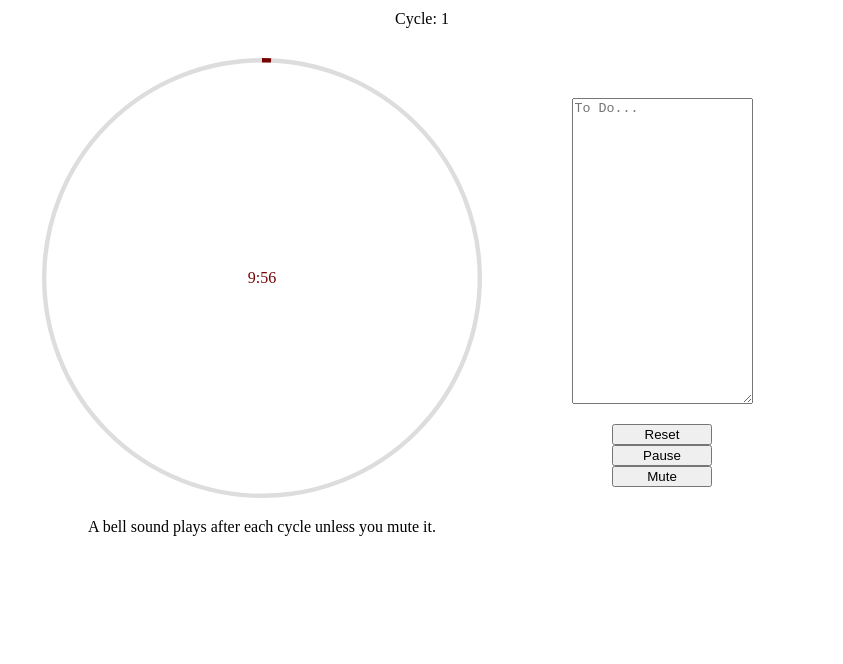
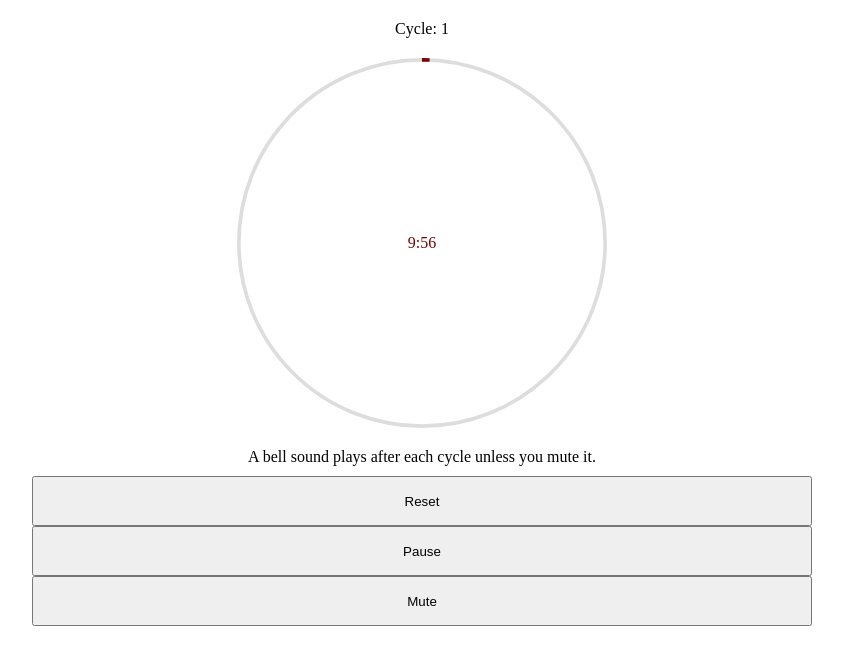
Before and after one commit to ShadeLotus/tentwofive, a website: page index.html in a window 1280 px wide. Shown: the whole page, without its empty margins (218-1061 px from the left). Drawn offline with Linux system fonts and the light colour scheme.

Commit message:
better display on mobile

```diff
--- a/index.html
+++ b/index.html
@@ -36,6 +36,10 @@
 			width: 100px;
 		}
 
+		.container {
+			width: 100%;
+		}
+
 		.main {
 			float: left;
 			width: 60%;
@@ -52,6 +56,37 @@
 			display: block;
 		}
 
+		.show-phone {
+			display: none;
+		}
+
+		@media (max-device-width: 800px) {
+			.hide-phone {
+				display: none;
+			}
+
+			.show-phone {
+				display: block;
+			}
+
+			.main {
+				width: 50%;
+				margin: auto;
+				padding: 0;
+				float: none;
+			}
+
+			.sidebar {
+				width: 100%;
+				padding: 0;
+				float: none;
+		    }
+
+		    .control {
+			    width: 100%;
+			    height: 50px;
+		    }
+		}
 
 	</style>
 
@@ -61,18 +96,20 @@
 	<script src="piecon.js"></script>
 </head>
 <body>
+	<div class="container">
 		<div class="counter">Cycle: <span id="cycle-counter">1</span></div>
 		<div class="main">
 			<div class="progress-circle progress-circle--primary" id="primary-circle"></div>
 			<div class="notice">A bell sound plays after each cycle unless you mute it.</div>
 		</div>
 		<div class="sidebar">
-		<textarea class="todo-list" placeholder="To Do..."></textarea>
-		<button onClick="reset()" class="reset-button">Reset</button>
-		<button onClick="pause()" id="pause-button" class="mute-button">Pause</button>
-		<button onClick="unpause()" id="unpause-button" class="unmute-button">Unpause</button>
-		<button onClick="mute()" id="mute-button" class="mute-button">Mute</button>
-		<button onClick="unmute()" id="unmute-button" class="unmute-button">Unmute</button>
+			<textarea class="todo-list hide-phone" placeholder="To Do..."></textarea>
+			<button onClick="reset()" class="control reset-button">Reset</button>
+			<button onClick="pause()" id="pause-button" class="control mute-button">Pause</button>
+			<button onClick="unpause()" id="unpause-button" class="control unmute-button">Unpause</button>
+			<button onClick="mute()" id="mute-button" class="control mute-button">Mute</button>
+			<button onClick="unmute()" id="unmute-button" class="control unmute-button">Unmute</button>
+		</div>
 	</div>
 	<script>
 		var primaryCircle = document.getElementById('primary-circle'),
```
Lines whose indentation alone changed are shown as unchanged.
